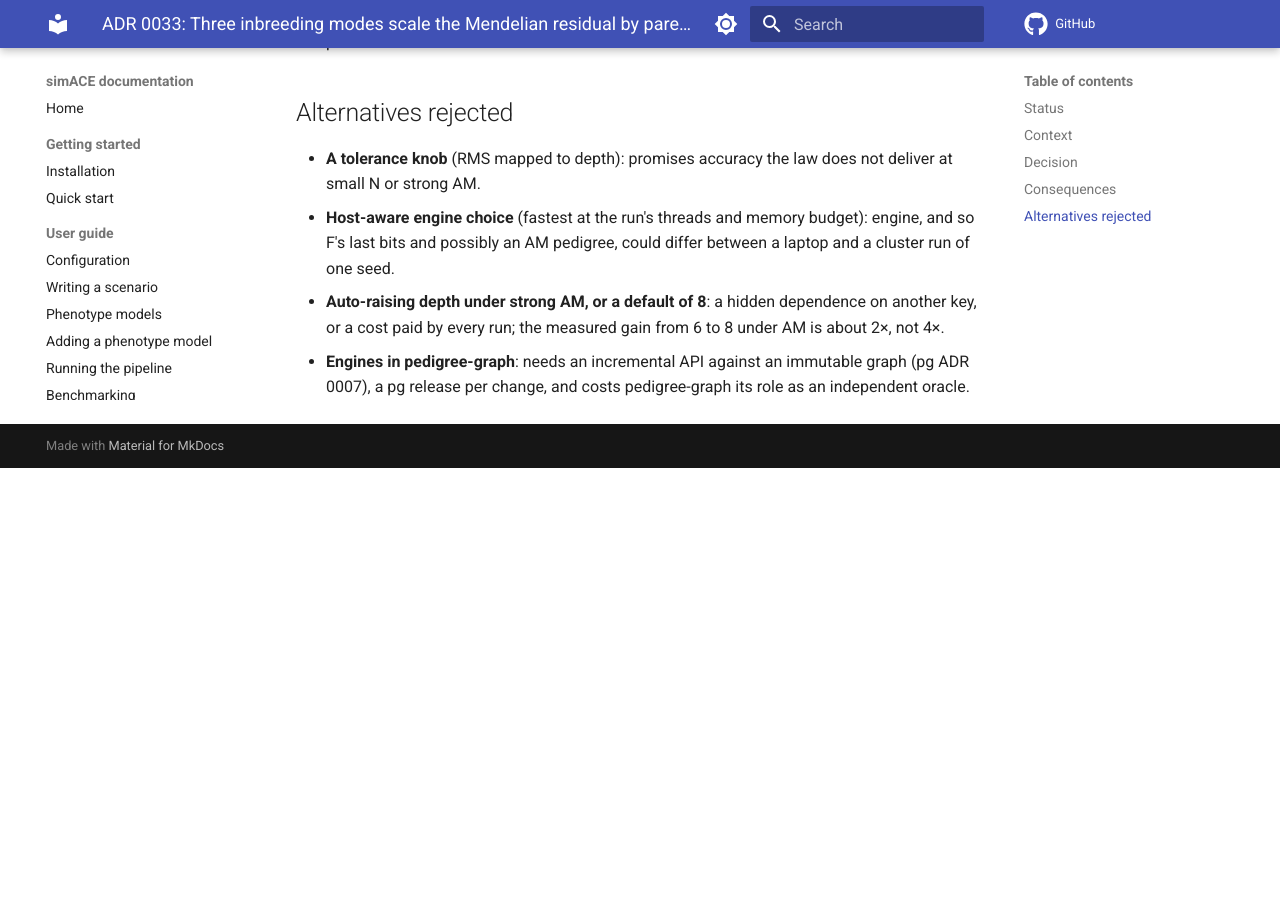
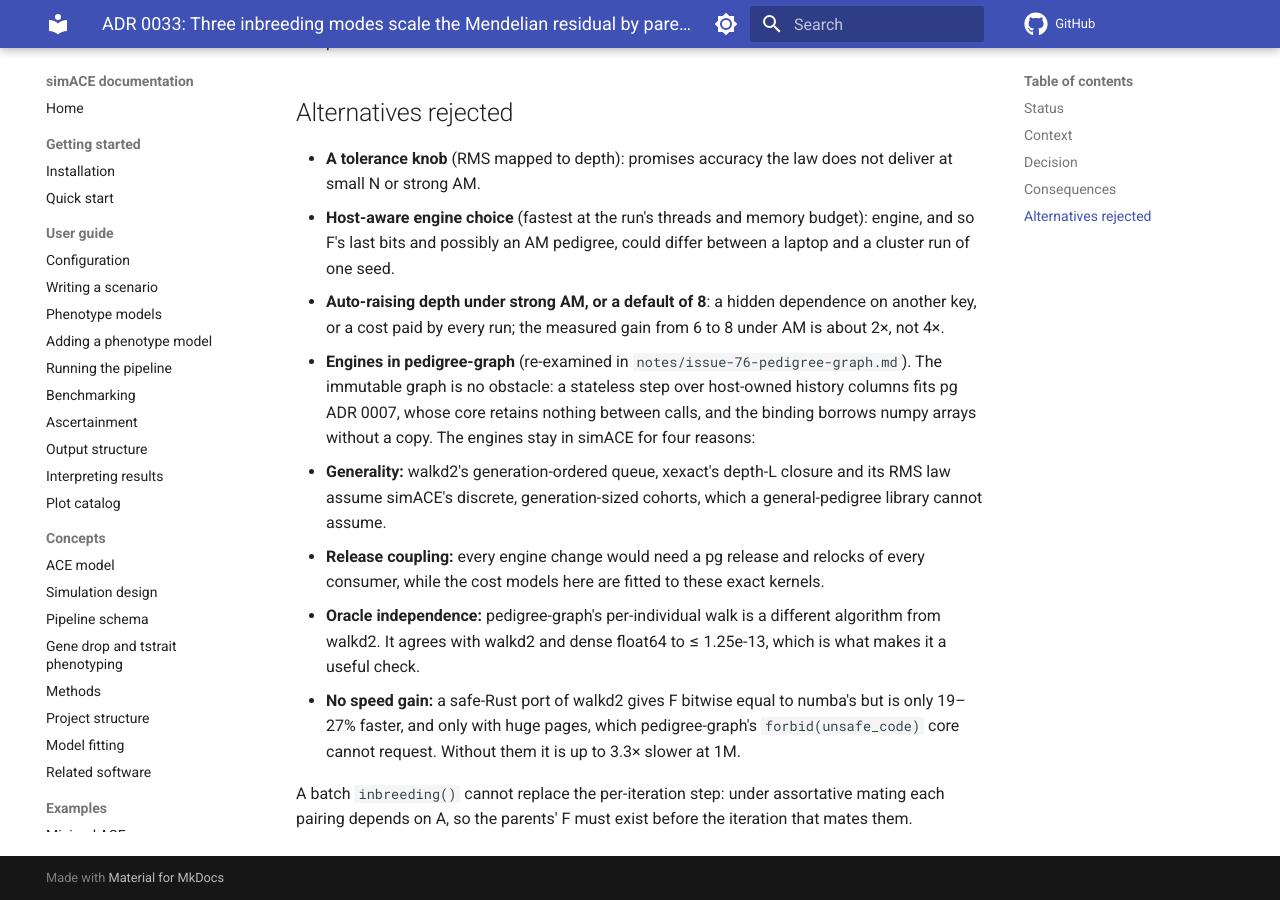
Before and after one commit to rwaples/simACE, an MkDocs documentation site: the page built from docs/adr/0033-inbreeding-modes.md, in a window 1280 px wide and 900 px high, scrolled down 2373 px. Built offline with MkDocs 1.6.1 and Material for MkDocs 9.7.7, drawn with Linux system fonts in a browser that asks for light colours; comment, search, counter and statistics services are not loaded; before the commit the page ends 2841 px from its top, so only the background shows below that.

Commit message:
Explain why the F engines stay out of pedigree-graph (ADR 0033)
The rejected alternative claimed the immutable graph was an obstacle; the
re-examination in notes/issue-76-pedigree-graph.md shows it is not. Record
the actual reasons: generality, release coupling, oracle independence, and
no speed gain from a safe-Rust port. Note why a batch inbreeding() cannot
replace the per-iteration step under assortative mating.

```diff
--- a/docs/adr/0033-inbreeding-modes.md
+++ b/docs/adr/0033-inbreeding-modes.md
@@ -92,5 +92,18 @@ mating). Not implemented.
   possibly an AM pedigree, could differ between a laptop and a cluster run of one seed.
 - **Auto-raising depth under strong AM, or a default of 8**: a hidden dependence on another key, or a cost paid by
   every run; the measured gain from 6 to 8 under AM is about 2×, not 4×.
-- **Engines in pedigree-graph**: needs an incremental API against an immutable graph (pg ADR 0007), a pg release
-  per change, and costs pedigree-graph its role as an independent oracle.
+- **Engines in pedigree-graph** (re-examined in `notes/issue-76-pedigree-graph.md`). The immutable graph is no
+  obstacle: a stateless step over host-owned history columns fits pg ADR 0007, whose core retains nothing between
+  calls, and the binding borrows numpy arrays without a copy. The engines stay in simACE for four reasons:
+  - **Generality:** walkd2's generation-ordered queue, xexact's depth-L closure and its RMS law assume simACE's
+    discrete, generation-sized cohorts, which a general-pedigree library cannot assume.
+  - **Release coupling:** every engine change would need a pg release and relocks of every consumer, while the
+    cost models here are fitted to these exact kernels.
+  - **Oracle independence:** pedigree-graph's per-individual walk is a different algorithm from walkd2. It agrees
+    with walkd2 and dense float64 to ≤ 1.25e-13, which is what makes it a useful check.
+  - **No speed gain:** a safe-Rust port of walkd2 gives F bitwise equal to numba's but is only 19–27% faster, and
+    only with huge pages, which pedigree-graph's `forbid(unsafe_code)` core cannot request. Without them it is up
+    to 3.3× slower at 1M.
+
+  A batch `inbreeding()` cannot replace the per-iteration step: under assortative mating each pairing depends on
+  A, so the parents' F must exist before the iteration that mates them.
```
